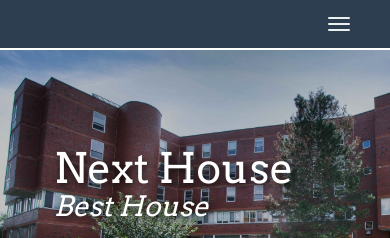
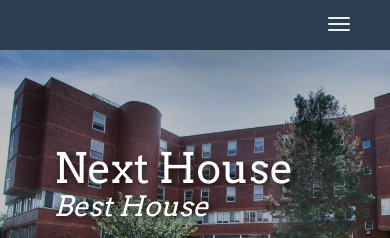
Before and after one commit to cory2067/next-house, a Jekyll site: the page built from index.md, in a window 390 px wide. Shown: the top 238 px of the page. Built offline with Jekyll 4.4.1, drawn with Linux system fonts in a browser that asks for light colours; nearby versions of some CDN libraries; our own code applies the rules of GitHub Pages for plain Markdown files.

Commit message:
Fix weird border in navbar on mobile.

```diff
--- a/static/css/stylesheet.css
+++ b/static/css/stylesheet.css
@@ -115,6 +115,10 @@
 
 .navbar-collapse {
     border: 0px;
+}
+
+.navbar-header {
+    height: 50px;
 }
 
 .nav li a,
```
